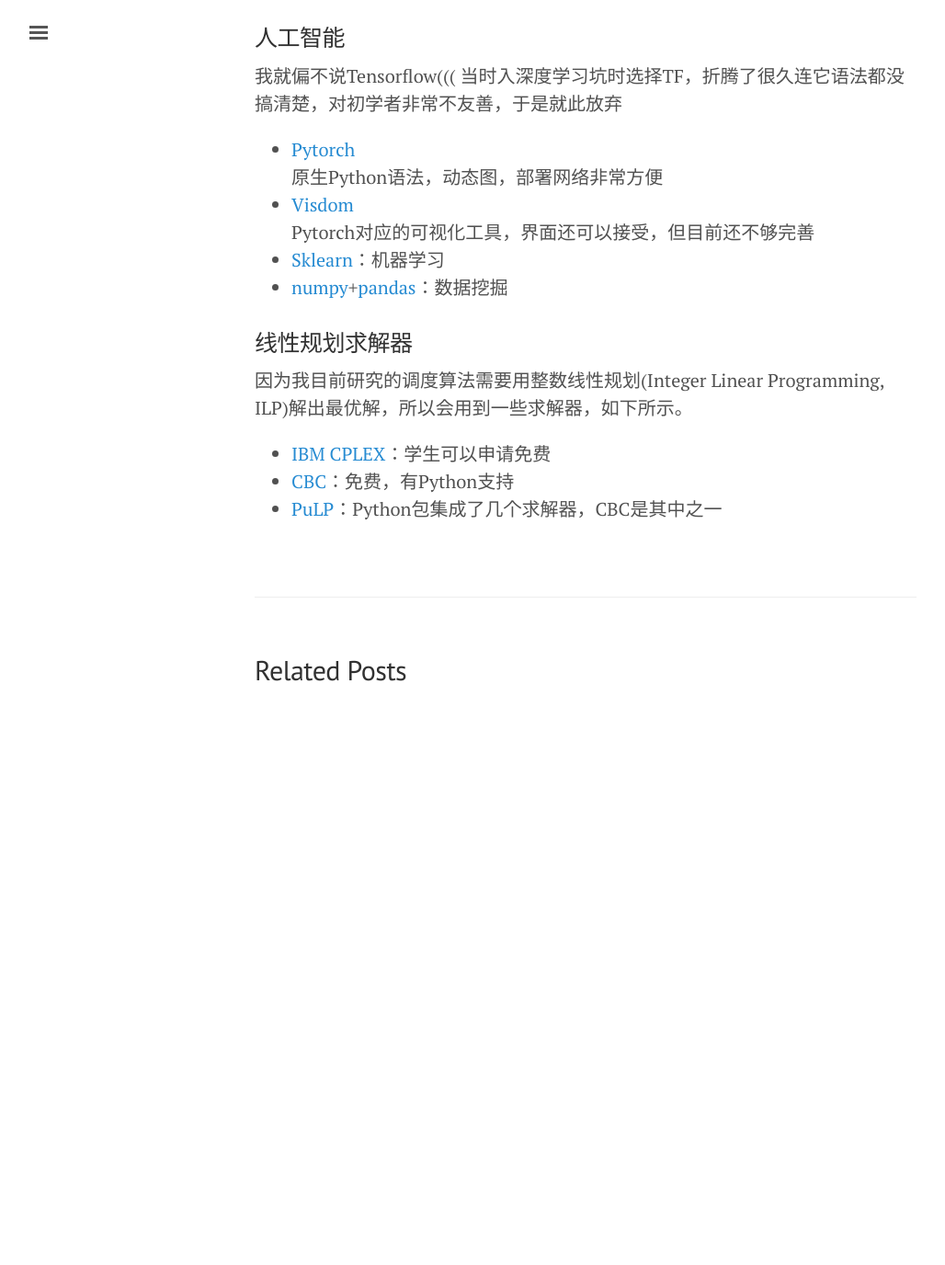
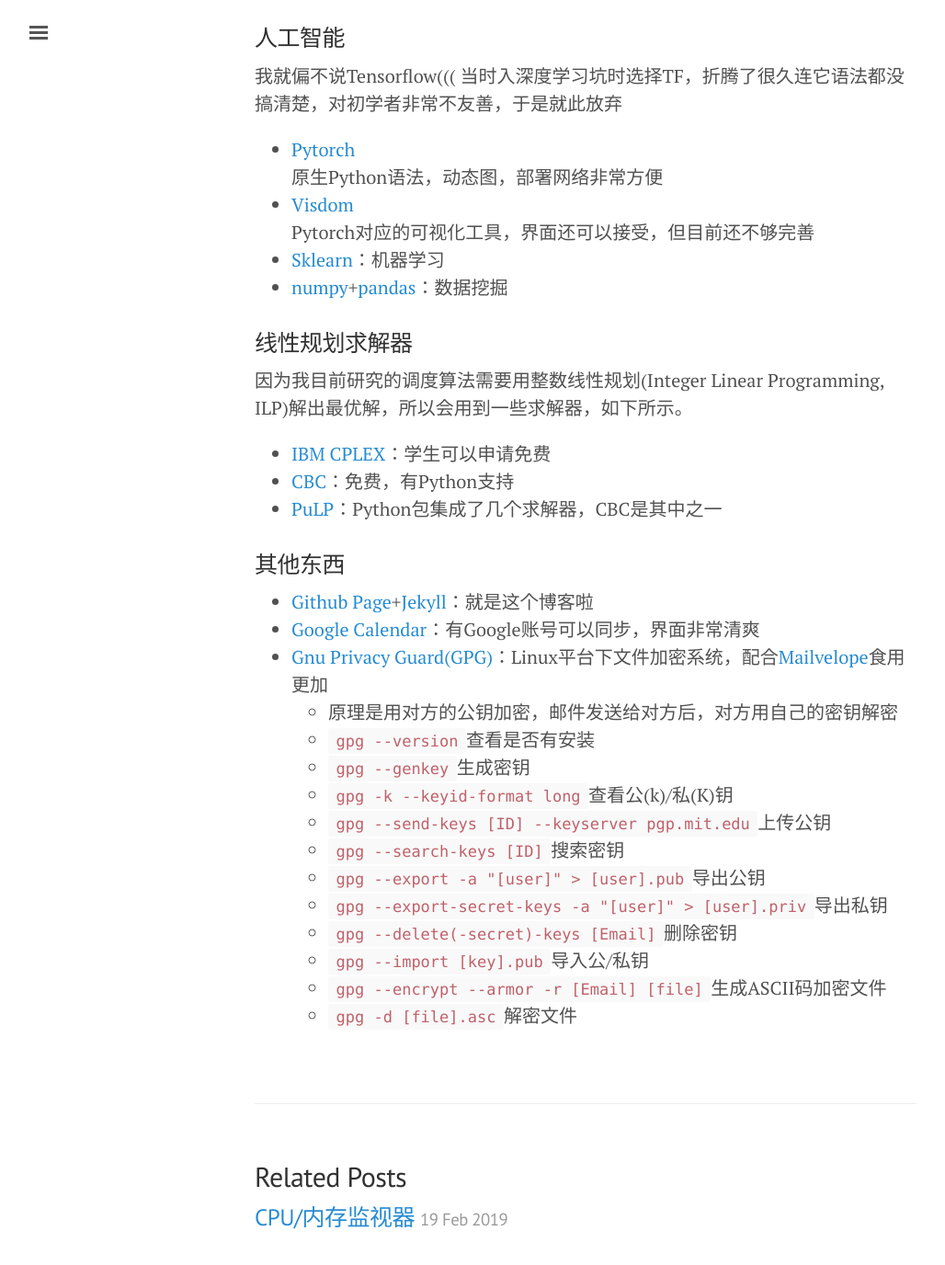
Before and after one commit to Ewenwan/chhzh123.github.io, a Jekyll site: the page built from _posts/2019-01-31-tools-setup.md, in a window 1280 px wide and 1400 px high, scrolled down 4706 px. Shown: the top 1376 px of the window at 92% size, without its empty margins (3-1031 px from the left). Built offline with Jekyll 4.4.1, drawn with Linux system fonts in a browser that asks for light colours; nearby versions of some CDN libraries; comment, search, counter and statistics services are not loaded; before the commit the page ends 5513 px from its top, so only the background shows below that.

Commit message:
Update blog
1. "Processor Counter Manager (PCM)"
2. Add tag "tools"

```diff
--- a/_posts/2019-01-31-tools-setup.md
+++ b/_posts/2019-01-31-tools-setup.md
@@ -150,3 +150,20 @@
 * [IBM CPLEX](https://ibm.onthehub.com/WebStore/OfferingDetails.aspx?o=733c3d21-0ce1-e711-80fa-000d3af41938&pmv=00000000-0000-0000-0000-000000000000)：学生可以申请免费
 * [CBC](https://projects.coin-or.org/Cbc)：免费，有Python支持
 * [PuLP](https://pythonhosted.org/PuLP/)：Python包集成了几个求解器，CBC是其中之一
+
+### 其他东西
+* [Github Page](https://pages.github.com)+[Jekyll](https://github.com/jekyll/jekyll)：就是这个博客啦
+* [Google Calendar](https://www.google.com/calendar)：有Google账号可以同步，界面非常清爽
+* [Gnu Privacy Guard(GPG)](https://www.gnupg.org)：Linux平台下文件加密系统，配合[Mailvelope](https://www.mailvelope.com/en/help)食用更加
+	- 原理是用对方的公钥加密，邮件发送给对方后，对方用自己的密钥解密
+	- `gpg --version`查看是否有安装
+	- `gpg --genkey`生成密钥
+	- `gpg -k --keyid-format long`查看公(k)/私(K)钥
+	- `gpg --send-keys [ID] --keyserver pgp.mit.edu`上传公钥
+	- `gpg --search-keys [ID]`搜索密钥
+	- `gpg --export -a "[user]" > [user].pub`导出公钥
+	- `gpg --export-secret-keys -a "[user]" > [user].priv`导出私钥
+	- `gpg --delete(-secret)-keys [Email]`删除密钥
+	- `gpg --import [key].pub`导入公/私钥
+	- `gpg --encrypt --armor -r [Email] [file]`生成ASCII码加密文件
+	- `gpg -d [file].asc`解密文件
```
Also changed, not shown: other parts of _posts/2019-01-31-tools-setup.md (+1 -1 lines), _posts/2019-02-19-pcm.md (added, +62 -0 lines).
